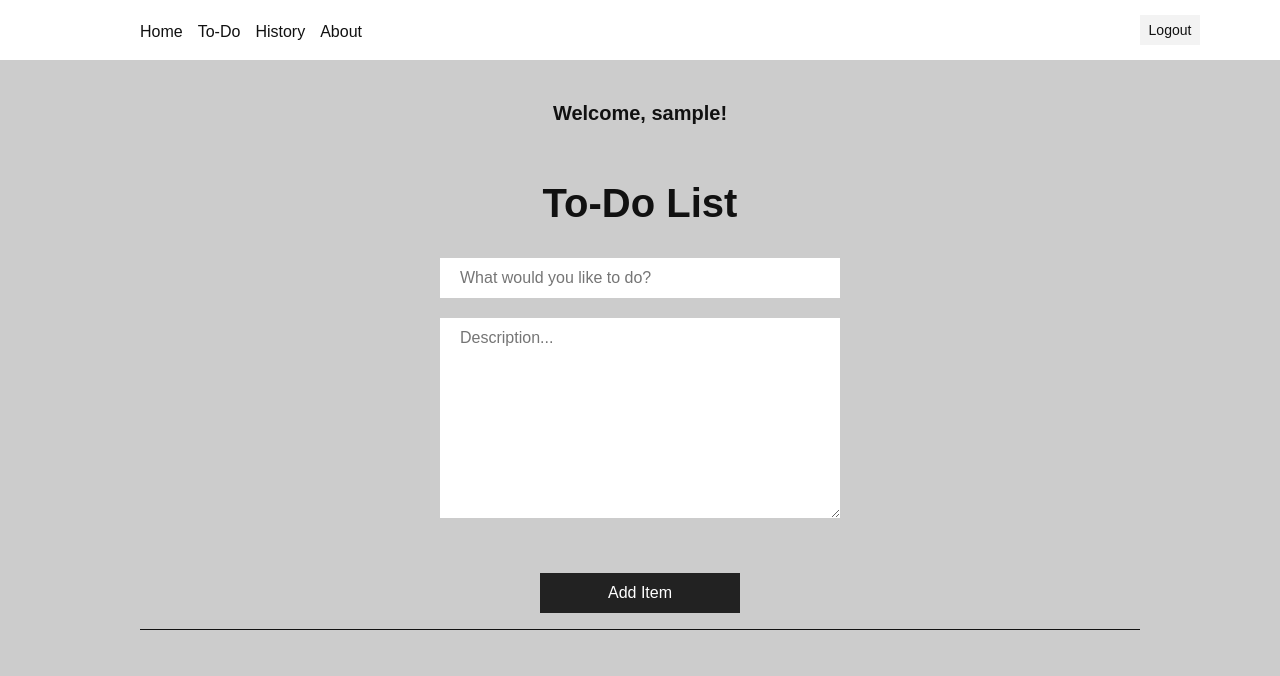
After one commit to chorgi/SDEV-264-Todo-List, a PHP site: page /todo.php in a window 1280 px wide. The commit adds this page. Shown: the top 676 px of the page. Run offline with PHP 8.4, Linux system fonts and the light colour scheme; the visitor is signed in with stand-in values (Sample User, id 1); data that the repository does not hold is empty.

Commit message:
Added file for beta version one of the site
Changes complete basic site functionality.

```diff
--- a/header.php
+++ b/header.php
@@ -10,7 +10,7 @@
     <head>
 
         <title></title>
-        <link rel="stylesheet" type="text/css" href="style.css">
+        <link rel="stylesheet" type="text/css" href="css/style.css">
 
     </head>
 
@@ -18,47 +18,64 @@
 
         <header>
 
-            <nav>
+                    <nav style="position:fixed">
 
-                <div class="main-wrapper">
-
-                    <ul>
-
-                        <li><a href="index.php">Home</a></li>
-                        <li><a href="about.php">About</a></li>
-
-                    </ul>
-
-                    <div class="nav-login" style="display: inline;">
+                        <div class="main-wrapper">
 
                         <?php
 
                             if (isset($_SESSION['u_id'])) {
 
-                                echo '<form action="includes/logout.inc.php" method="POST">
+                                $currentID = $_SESSION['current'];
 
-                                            <button type="submit" name="submit">Logout</button>
+                                echo '<ul>
 
-                                      </form>';
+                                        <li><a href="index.php">Home</a></li>
+                                        <li><a href="todo.php">To-Do</a></li>
+                                        <li><a href="history.php">History</a></li>
+                                        <li><a href="about.php">About</a></li>
+
+                                     </ul>';
+
+                                echo '<div class="nav-login" style="display: inline;">
+
+                                    <form action="includes/logout.inc.php" method="POST">
+
+                                        <button type="submit" name="submit">Logout</button>
+
+                                    </form>
+
+                                </div>';
 
                             } else {
 
-                                echo '<form action="includes/login.inc.php" method="POST">
+                                echo '<ul>
+
+                                        <li><a href="index.php">Home</a></li>
+                                        <li><a href="about.php">About</a></li>
+
+                                    </ul>
+
+                                    <div class="nav-login" style="display: inline;">
+
+                                        <form action="includes/login.inc.php" method="POST">
 
                                             <input type="text" name="uid" placeholder="Username/email">
                                             <input type="password" name="pwd" placeholder="password">
                                             <button type="submit" name="submit">Login</button>
 
-                                      </form>
+                                            <button type="submit" name="submit" formaction="signup.php" style="margin-left: 5em;">Sign Up</button>
 
-                                      <a href="signup.php">Sign Up</a>';
-                            }
+                                        </form>
+
+
+
+                                    </div>';
+                                }
                         ?>
 
-                    </div>
+                        </div>
 
-                </div>
+                    </nav>
 
-            </nav>
-
-        </header>
+                </header>
--- a/signup.php
+++ b/signup.php
@@ -7,7 +7,11 @@
 
     <div class="main-wrapper">
 
-        <h2>Sign Up</h2>
+        <br>
+        <br>
+        <br>
+
+        <h1>Sign Up</h1>
 
         <form class="signup-form" action="includes/signup.inc.php" method="POST">
 
--- a/style.css
+++ b/style.css
@@ -92,7 +92,7 @@ hr {
     display:block;
     height:1px;
     border:0;
-    border-top:1px solid #cccccc;
+    border-top:1px solid #111;
     margin:1em 0;
     padding:0;
 }
@@ -126,6 +126,17 @@ header nav {
     background-color: #fff;
 }
 
+header nav p {
+
+    position: relative;
+    text-align: center;
+    height: auto;
+    font-family: arial;
+    font-size: 16px;
+    color: #111;
+    line-height: 63px;
+}
+
 header nav ul {
 
     float: left;
@@ -140,6 +151,7 @@ header nav ul li {
 header nav ul li a {
 
     padding-right: 15px;
+    height: auto;
     font-family: arial;
     font-size: 16px;
     color: #111;
@@ -174,16 +186,16 @@ header .nav-login form input {
 
 header .nav-login form button {
 
+    position: absolute;
     float: left;
     width: 60px;
     height: 30px;
-    margin-right: 10px;
+    margin-right: 20px;
     border: none;
     background-color: #f3f3f3;
     font-family: arial;
     font-size: 14px;
     color: #111;
-    cursor: pointer;
 }
 
 header .nav-login form button:hover {
@@ -203,7 +215,6 @@ header .nav-login a {
     font-size: 16px;
     color: #111;
     line-height: 63px;
-    cursor: pointer;
 }
 
 .main-container {
@@ -211,11 +222,29 @@ header .nav-login a {
     padding-top: 40px;
 }
 
-.main-container h2 {
+.main-container h1 {
 
     padding-top: 40px;
     font-family: arial;
     font-size: 40px;
+    color: #111;
+    line-height: 50px;
+    text-align: center;
+}
+
+.main-container h2 {
+
+    font-family: arial;
+    font-size: 30px;
+    color: #111;
+    line-height: 50px;
+    text-align: center;
+}
+
+.main-container h3 {
+
+    font-family: arial;
+    font-size: 20px;
     color: #111;
     line-height: 50px;
     text-align: center;
@@ -244,18 +273,31 @@ header .nav-login a {
     line-height: 40px;
 }
 
+.signup-form textarea {
+
+    width: 90%;
+    padding: 0px 5%;
+    margin-bottom: 4px;
+    border: none;
+    background-color: #fff;
+    font-family: arial;
+    font-size: 16px;
+    color: #111;
+    line-height: 40px;
+}
+
 .signup-form button {
 
     display: block;
     margin: 0 auto;
-    width: 30%;
+    margin-top: 2em;
+    width: 50%;
     height: 40px;
     border: none;
     background-color: #222;
     font-family: arial;
     font-size: 16px;
     color: #fff;
-    cursor: pointer;
 }
 
 .signup-form button:hover {
--- /dev/null
+++ b/todo.php
@@ -0,0 +1,66 @@
+<?php
+
+    include_once 'header.php';
+
+    if (!isset($_SESSION['u_id'])) {
+
+        header("Location: index.php");
+        exit();
+    }
+?>
+
+<section class="main-container">
+
+    <div class="main-wrapper">
+
+        <br>
+        <br>
+        <br>
+
+        <?php
+
+            if (isset($_SESSION['u_id'])) {
+
+                //$currentID = $_SESSION['current'];
+                $first = $_SESSION['u_first'];
+                echo "<h3>Welcome, $first!</h3>";
+            }
+        ?>
+
+        <h1>To-Do List</h1>
+
+        <form class="signup-form" action="includes/add_item.inc.php" method="POST">
+
+            <input type="text" name="todoTitle" placeholder="What would you like to do?" required>
+
+            <br/>
+            <br/>
+
+            <textarea name="todoDesc" placeholder="Description..." rows="5" cols="53" required></textarea>
+
+            <br/>
+            <br/>
+
+            <button type="submit" name="submit">Add Item</button>
+
+        </form>
+
+        <hr>
+
+        <form class="signup-form" method="post">
+
+        <?php
+
+            include_once 'includes/update_item.inc.php';
+        ?>
+
+        </form>
+
+    </div>
+
+</section>
+
+<?php
+
+    include_once 'footer.php';
+?>
--- /dev/null
+++ b/update_item.inc.php
@@ -0,0 +1,57 @@
+<?php
+
+    include 'includes/dbh.inc.php';
+
+    $sql = 'SELECT * FROM items WHERE item_is_done = 0';
+    $result = mysqli_query($conn, $sql);
+
+    while($row = mysqli_fetch_assoc($result)) {
+
+        $creator = $row['item_creator'];
+        $owner = $row['item_owner'];
+        $id = $row['item_id'];
+
+        if (isset($_POST['do_item' . $id])) {
+
+            $update = "UPDATE items SET item_owner = '$currentID' WHERE item_id = '$id';";
+            mysqli_query($conn, $update);
+
+            header("Refresh:0");
+
+        }  else if(isset($_POST['complete_item' . $id])) {
+
+            $update = "UPDATE items SET item_is_done = 1 WHERE item_id = '$id';";
+            $date = "UPDATE items SET item_complete_date = now() WHERE item_id = '$id';";
+            mysqli_query($conn, $update);
+            mysqli_query($conn, $date);
+
+            header("Refresh:0");
+        }
+
+        echo '<h4>Item ID:</h4>' . $id . '<br><br>';
+        echo '<h4>Item created by:</h4>' . $creator . '<br><br>';
+        echo '<h4>Date Added: </h4>' . $row['item_add_date'] . '<br><br>';
+        echo '<h4>Item Title: </h4>' . $row['item_title'] . '<br><br>';
+        echo '<h4>Description: </h4>' . $row['item_description'] . '<br>';
+
+        if($row['item_owner'] == 'None') {
+
+            echo '<br>';
+            echo '<button type="submit" name="do_item' . $id . '" formmethod="POST">Do Item</button>';
+            echo '<br>';
+
+        } else if($row['item_owner'] != 'None') {
+
+            echo '<br>';
+            echo '<h4>Item is being worked on by: </h4>' . $owner . '<br><br>';
+
+            if($owner == $currentID) {
+
+                echo '<button type="submit" name="complete_item' . $id . '" formmethod="POST">Complete Item</button>';
+                echo '<br>';
+            }
+        }
+
+        echo '<hr>';
+    }
+?>
```
Also changed, not shown: about.php (+15 -1 lines), add_item.inc.php (added, +30 -0 lines), dbh.inc.php (+5 -3 lines), history.php (added, +57 -0 lines), index.php (+11 -3 lines), login.inc.php (+16 -5 lines), oldheader.php (added, +64 -0 lines).
